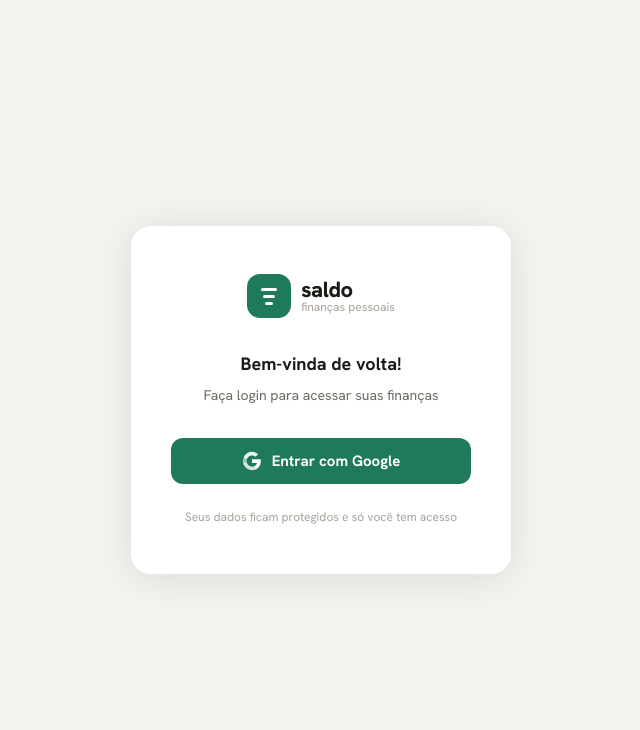
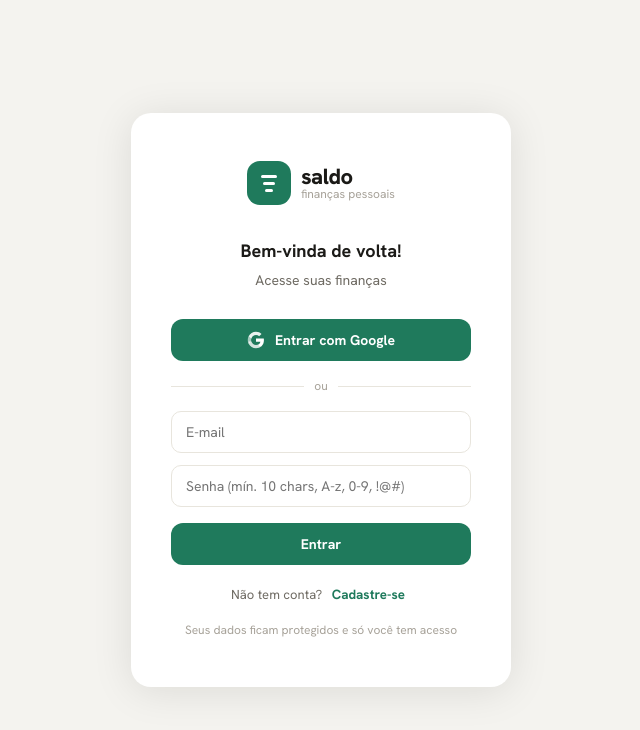
Before and after one commit to miriantrbl/financas-pessoais-v2, a React (Vite) app in the folder financas-pessoais-v2/: page / in a window 1280 px wide. Shown: the top 730 px of the page, without its empty margins (319-959 px from the left). Built offline with nearby package versions, Linux system fonts and the light colour scheme; no server answers.

Commit message:
Add files via upload

```diff
--- a/financas-pessoais-v2/src/components/Login.tsx
+++ b/financas-pessoais-v2/src/components/Login.tsx
@@ -1,32 +1,76 @@
 import React, { useState } from 'react';
-import { signInWithPopup } from 'firebase/auth';
+import { signInWithPopup, createUserWithEmailAndPassword, signInWithEmailAndPassword, sendEmailVerification } from 'firebase/auth';
 import { auth, googleProvider } from '../firebase';
 
+type Mode = 'login' | 'cadastro' | 'verificar';
+
 export default function Login() {
+  const [mode, setMode] = useState<Mode>('login');
+  const [email, setEmail] = useState('');
+  const [senha, setSenha] = useState('');
+  const [confirmar, setConfirmar] = useState('');
   const [loading, setLoading] = useState(false);
   const [error, setError] = useState('');
 
-  const handleLogin = async () => {
+  const handleGoogle = async () => {
     setLoading(true);
     setError('');
     try {
       await signInWithPopup(auth, googleProvider);
     } catch {
-      setError('Erro ao fazer login. Tente novamente.');
+      setError('Erro ao fazer login com Google. Tente novamente.');
       setLoading(false);
     }
   };
 
-  return (
-    <div style={{
-      minHeight: '100vh', display: 'flex', alignItems: 'center', justifyContent: 'center',
-      background: '#F4F3EF', fontFamily: 'Hanken Grotesk, sans-serif',
-    }}>
-      <div style={{
-        background: '#fff', borderRadius: 20, padding: '48px 40px', textAlign: 'center',
-        boxShadow: '0 4px 40px rgba(20,18,12,.10)', maxWidth: 380, width: '100%',
-      }}>
-        {/* Logo */}
+  const handleEmail = async (e: React.FormEvent) => {
+    e.preventDefault();
+    setError('');
+
+    if (mode === 'cadastro') {
+      if (senha.length < 10) { setError('A senha deve ter pelo menos 10 caracteres.'); return; }
+      if (!/[A-Z]/.test(senha)) { setError('A senha deve conter pelo menos uma letra maiúscula.'); return; }
+      if (!/[a-z]/.test(senha)) { setError('A senha deve conter pelo menos uma letra minúscula.'); return; }
+      if (!/[0-9]/.test(senha)) { setError('A senha deve conter pelo menos um número.'); return; }
+      if (!/[^A-Za-z0-9]/.test(senha)) { setError('A senha deve conter pelo menos um caractere especial (ex: !@#$%).'); return; }
+      if (senha !== confirmar) { setError('As senhas não coincidem.'); return; }
+    }
+
+    setLoading(true);
+    try {
+      if (mode === 'cadastro') {
+        const cred = await createUserWithEmailAndPassword(auth, email, senha);
+        await sendEmailVerification(cred.user);
+        await auth.signOut();
+        setMode('verificar');
+      } else {
+        const cred = await signInWithEmailAndPassword(auth, email, senha);
+        if (!cred.user.emailVerified) {
+          await auth.signOut();
+          setError('E-mail não verificado. Verifique sua caixa de entrada e clique no link enviado.');
+        }
+      }
+    } catch (err: any) {
+      const msg: Record<string, string> = {
+        'auth/email-already-in-use': 'Este e-mail já está cadastrado.',
+        'auth/invalid-email': 'E-mail inválido.',
+        'auth/user-not-found': 'E-mail não encontrado.',
+        'auth/wrong-password': 'Senha incorreta.',
+        'auth/invalid-credential': 'E-mail ou senha incorretos.',
+        'auth/too-many-requests': 'Muitas tentativas. Aguarde alguns minutos.',
+      };
+      setError(msg[err.code] || 'Erro ao autenticar. Tente novamente.');
+    }
+    setLoading(false);
+  };
+
+  const inp: React.CSSProperties = {
+    width: '100%', padding: '11px 14px', borderRadius: 10, fontSize: 14,
+    border: '1.5px solid #E8E5DD', outline: 'none', boxSizing: 'border-box',
+    fontFamily: 'Hanken Grotesk, sans-serif',
+  };
+
+  const Logo = () => (
     <div style={{ display: 'flex', alignItems: 'center', justifyContent: 'center', gap: 10, marginBottom: 32 }}>
       <div style={{
         width: 44, height: 44, borderRadius: 13, background: '#1F7A5C',
@@ -42,41 +86,125 @@
         <div style={{ fontSize: 12, color: '#A7A299', lineHeight: 1 }}>finanças pessoais</div>
       </div>
     </div>
+  );
 
-        <div style={{ fontSize: 18, fontWeight: 700, marginBottom: 8 }}>Bem-vinda de volta!</div>
-        <div style={{ fontSize: 14, color: '#6E6A62', marginBottom: 32 }}>
-          Faça login para acessar suas finanças
+  if (mode === 'verificar') {
+    return (
+      <div style={{ minHeight: '100vh', display: 'flex', alignItems: 'center', justifyContent: 'center', background: '#F4F3EF', fontFamily: 'Hanken Grotesk, sans-serif' }}>
+        <div style={{ background: '#fff', borderRadius: 20, padding: '48px 40px', textAlign: 'center', boxShadow: '0 4px 40px rgba(20,18,12,.10)', maxWidth: 380, width: '100%' }}>
+          <Logo />
+          <div style={{ fontSize: 40, marginBottom: 16 }}>📧</div>
+          <div style={{ fontSize: 18, fontWeight: 700, marginBottom: 8 }}>Verifique seu e-mail</div>
+          <div style={{ fontSize: 14, color: '#6E6A62', marginBottom: 24, lineHeight: 1.6 }}>
+            Enviamos um link de confirmação para <strong>{email}</strong>. Clique no link para ativar sua conta.
+          </div>
+          <button
+            onClick={() => setMode('login')}
+            style={{ width: '100%', padding: '13px 20px', borderRadius: 12, background: '#1F7A5C', color: '#fff', fontWeight: 700, fontSize: 15 }}
+          >
+            Ir para o login
+          </button>
+          <div style={{ marginTop: 16, fontSize: 12, color: '#A7A299' }}>
+            Não recebeu? Verifique a pasta de spam.
+          </div>
+        </div>
+      </div>
+    );
+  }
+
+  return (
+    <div style={{ minHeight: '100vh', display: 'flex', alignItems: 'center', justifyContent: 'center', background: '#F4F3EF', fontFamily: 'Hanken Grotesk, sans-serif' }}>
+      <div style={{ background: '#fff', borderRadius: 20, padding: '48px 40px', boxShadow: '0 4px 40px rgba(20,18,12,.10)', maxWidth: 380, width: '100%' }}>
+        <Logo />
+
+        <div style={{ textAlign: 'center', marginBottom: 28 }}>
+          <div style={{ fontSize: 18, fontWeight: 700, marginBottom: 6 }}>
+            {mode === 'login' ? 'Bem-vinda de volta!' : 'Criar conta'}
+          </div>
+          <div style={{ fontSize: 14, color: '#6E6A62' }}>
+            {mode === 'login' ? 'Acesse suas finanças' : 'Cadastre-se para começar'}
+          </div>
         </div>
 
+        {/* Google */}
         <button
-          onClick={handleLogin}
+          onClick={handleGoogle}
           disabled={loading}
           style={{
-            width: '100%', padding: '13px 20px', borderRadius: 12,
+            width: '100%', padding: '12px 20px', borderRadius: 12,
             background: loading ? '#E8E5DD' : '#1F7A5C',
             color: loading ? '#A7A299' : '#fff',
-            fontWeight: 700, fontSize: 15,
+            fontWeight: 700, fontSize: 14, marginBottom: 16,
             display: 'flex', alignItems: 'center', justifyContent: 'center', gap: 10,
-            transition: 'all 0.15s', cursor: loading ? 'not-allowed' : 'pointer',
-            border: 'none',
           }}
         >
-          {!loading && (
-            <svg width="20" height="20" viewBox="0 0 24 24">
+          <svg width="18" height="18" viewBox="0 0 24 24">
             <path fill="#fff" d="M22.56 12.25c0-.78-.07-1.53-.2-2.25H12v4.26h5.92c-.26 1.37-1.04 2.53-2.21 3.31v2.77h3.57c2.08-1.92 3.28-4.74 3.28-8.09z"/>
             <path fill="rgba(255,255,255,0.8)" d="M12 23c2.97 0 5.46-.98 7.28-2.66l-3.57-2.77c-.98.66-2.23 1.06-3.71 1.06-2.86 0-5.29-1.93-6.16-4.53H2.18v2.84C3.99 20.53 7.7 23 12 23z"/>
             <path fill="rgba(255,255,255,0.6)" d="M5.84 14.09c-.22-.66-.35-1.36-.35-2.09s.13-1.43.35-2.09V7.07H2.18C1.43 8.55 1 10.22 1 12s.43 3.45 1.18 4.93l2.85-2.22.81-.62z"/>
             <path fill="rgba(255,255,255,0.9)" d="M12 5.38c1.62 0 3.06.56 4.21 1.64l3.15-3.15C17.45 2.09 14.97 1 12 1 7.7 1 3.99 3.47 2.18 7.07l3.66 2.84c.87-2.6 3.3-4.53 6.16-4.53z"/>
           </svg>
-          )}
-          {loading ? 'Entrando...' : 'Entrar com Google'}
+          Entrar com Google
         </button>
 
-        {error && (
-          <div style={{ marginTop: 16, fontSize: 13, color: '#C8463E' }}>{error}</div>
+        <div style={{ display: 'flex', alignItems: 'center', gap: 10, marginBottom: 16 }}>
+          <div style={{ flex: 1, height: 1, background: '#E8E5DD' }} />
+          <span style={{ fontSize: 12, color: '#A7A299' }}>ou</span>
+          <div style={{ flex: 1, height: 1, background: '#E8E5DD' }} />
+        </div>
+
+        {/* Email form */}
+        <form onSubmit={handleEmail} style={{ display: 'flex', flexDirection: 'column', gap: 12 }}>
+          <input
+            type="email" placeholder="E-mail" required
+            value={email} onChange={e => setEmail(e.target.value)}
+            style={inp}
+          />
+          <input
+            type="password" placeholder="Senha (mín. 10 chars, A-z, 0-9, !@#)" required
+            value={senha} onChange={e => setSenha(e.target.value)}
+            style={inp}
+          />
+          {mode === 'cadastro' && (
+            <input
+              type="password" placeholder="Confirmar senha" required
+              value={confirmar} onChange={e => setConfirmar(e.target.value)}
+              style={inp}
+            />
           )}
 
-        <div style={{ marginTop: 24, fontSize: 12, color: '#A7A299' }}>
+          {error && <div style={{ fontSize: 13, color: '#C8463E' }}>{error}</div>}
+
+          <button
+            type="submit" disabled={loading}
+            style={{
+              width: '100%', padding: '12px 20px', borderRadius: 12,
+              background: loading ? '#E8E5DD' : '#1F7A5C',
+              color: loading ? '#A7A299' : '#fff',
+              fontWeight: 700, fontSize: 14, marginTop: 4,
+            }}
+          >
+            {loading ? 'Aguarde...' : mode === 'login' ? 'Entrar' : 'Criar conta'}
+          </button>
+        </form>
+
+        <div style={{ marginTop: 20, textAlign: 'center', fontSize: 13, color: '#6E6A62' }}>
+          {mode === 'login' ? (
+            <>Não tem conta?{' '}
+              <button onClick={() => { setMode('cadastro'); setError(''); }} style={{ color: '#1F7A5C', fontWeight: 700 }}>
+                Cadastre-se
+              </button>
+            </>
+          ) : (
+            <>Já tem conta?{' '}
+              <button onClick={() => { setMode('login'); setError(''); }} style={{ color: '#1F7A5C', fontWeight: 700 }}>
+                Entrar
+              </button>
+            </>
+          )}
+        </div>
+
+        <div style={{ marginTop: 16, textAlign: 'center', fontSize: 12, color: '#A7A299' }}>
           Seus dados ficam protegidos e só você tem acesso
         </div>
       </div>
```
Lines whose indentation alone changed are shown as unchanged.
